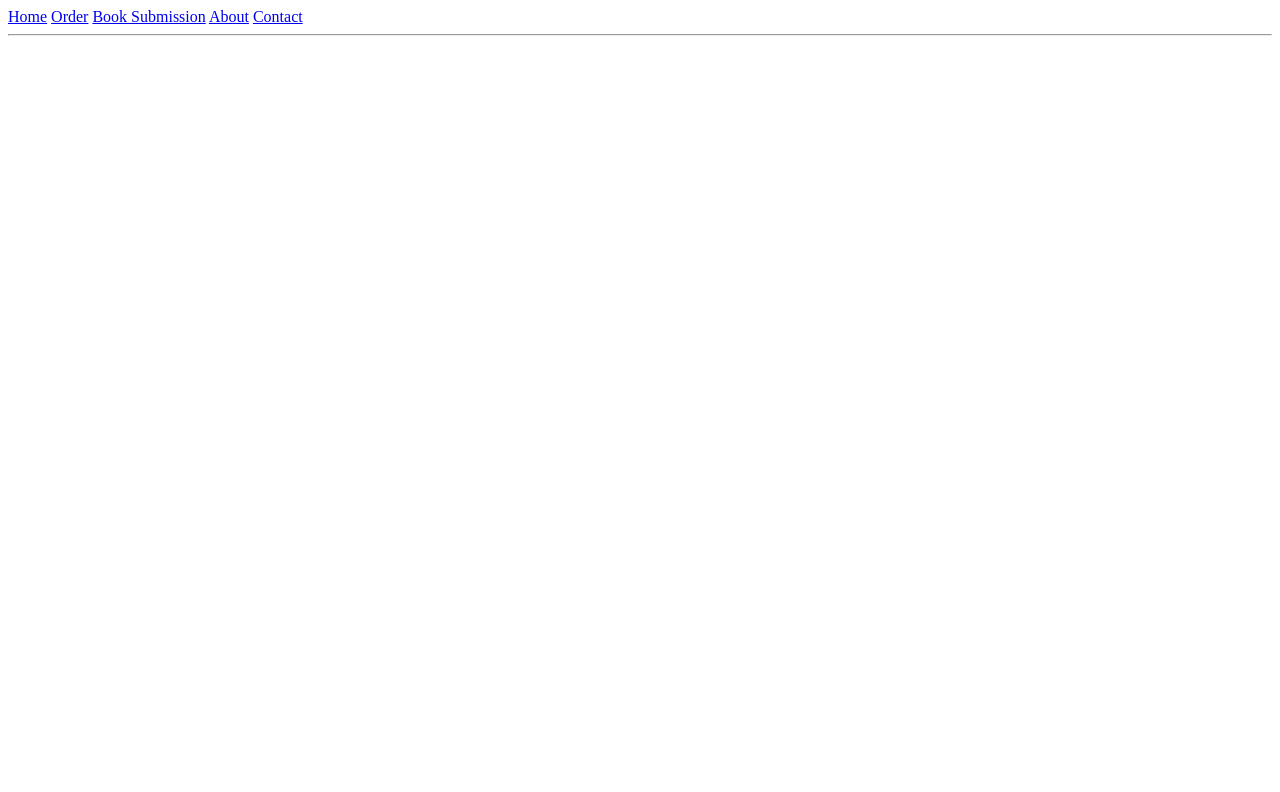
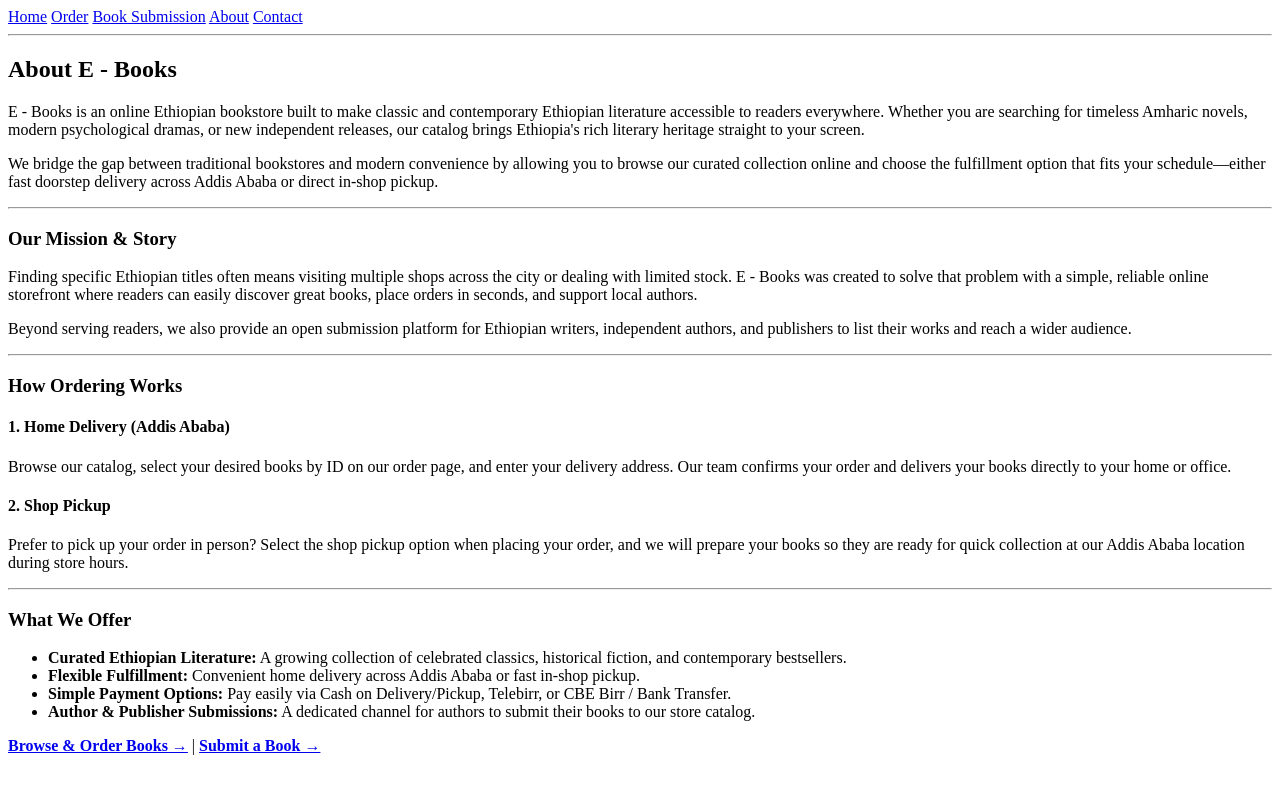
Before and after one commit to ezenid/e-books, a plain HTML site: page about/index.html in a window 1280 px wide. Drawn offline with Linux system fonts and the light colour scheme.

Commit message:
feat(about): add main section with text info

```diff
--- a/about/index.html
+++ b/about/index.html
@@ -18,6 +18,62 @@
     </nav>
     <hr>
   </header>
+  <main>
+    <section>
+      <h2>About E - Books</h2>
+      <p>E - Books is an online Ethiopian bookstore built to make classic and contemporary Ethiopian literature
+        accessible to readers everywhere. Whether you are searching for timeless Amharic novels, modern psychological
+        dramas, or new independent releases, our catalog brings Ethiopia's rich literary heritage straight to your
+        screen.</p>
+      <p>We bridge the gap between traditional bookstores and modern convenience by allowing you to browse our curated
+        collection online and choose the fulfillment option that fits your schedule—either fast doorstep delivery across
+        Addis Ababa or direct in-shop pickup.</p>
+    </section>
+
+    <hr>
+
+    <section>
+      <h3>Our Mission &amp; Story</h3>
+      <p>Finding specific Ethiopian titles often means visiting multiple shops across the city or dealing with limited
+        stock. E - Books was created to solve that problem with a simple, reliable online storefront where readers can
+        easily discover great books, place orders in seconds, and support local authors.</p>
+      <p>Beyond serving readers, we also provide an open submission platform for Ethiopian writers, independent authors,
+        and publishers to list their works and reach a wider audience.</p>
+    </section>
+
+    <hr>
+
+    <section>
+      <h3>How Ordering Works</h3>
+      <h4>1. Home Delivery (Addis Ababa)</h4>
+      <p>Browse our catalog, select your desired books by ID on our order page, and enter your delivery address. Our
+        team confirms your order and delivers your books directly to your home or office.</p>
+
+      <h4>2. Shop Pickup</h4>
+      <p>Prefer to pick up your order in person? Select the shop pickup option when placing your order, and we will
+        prepare your books so they are ready for quick collection at our Addis Ababa location during store hours.</p>
+    </section>
+
+    <hr>
+
+    <section>
+      <h3>What We Offer</h3>
+      <ul>
+        <li><strong>Curated Ethiopian Literature:</strong> A growing collection of celebrated classics, historical
+          fiction, and contemporary bestsellers.</li>
+        <li><strong>Flexible Fulfillment:</strong> Convenient home delivery across Addis Ababa or fast in-shop pickup.
+        </li>
+        <li><strong>Simple Payment Options:</strong> Pay easily via Cash on Delivery/Pickup, Telebirr, or CBE Birr /
+          Bank Transfer.</li>
+        <li><strong>Author &amp; Publisher Submissions:</strong> A dedicated channel for authors to submit their books
+          to our store catalog.</li>
+      </ul>
+      <p>
+        <a href="../order/"><strong>Browse &amp; Order Books &rarr;</strong></a> |
+        <a href="../book-submission/"><strong>Submit a Book &rarr;</strong></a>
+      </p>
+    </section>
+  </main>
 
 </body>
 
```
